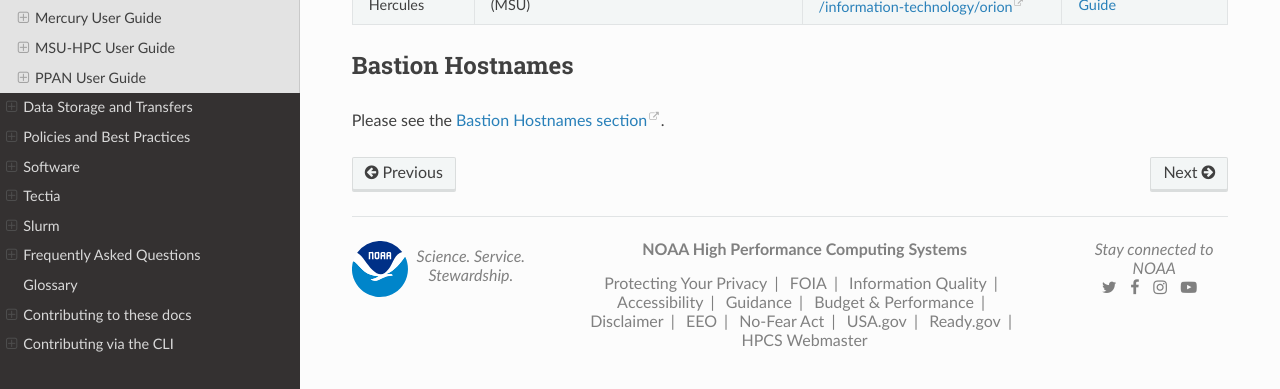
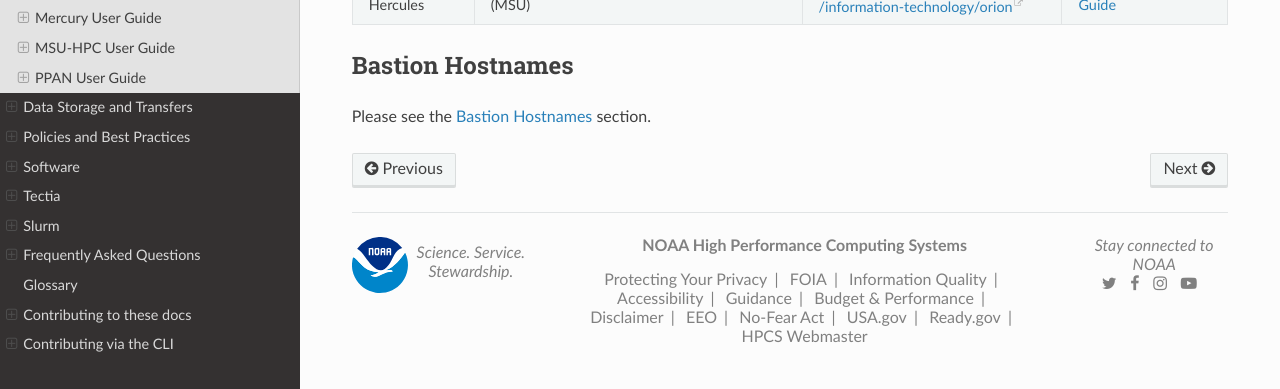
Before and after one commit to NOAA-RDHPCS/noaa-rdhpcs.github.io, a Sphinx documentation site: the page built from source/systems/common.rst, in a window 1280 px wide and 900 px high, scrolled down 1041 px. Shown: the part 508-897 px from the top of the window. Built offline with Sphinx 7.4.7 and the Read the Docs theme 3.1.0, drawn with Linux system fonts in a browser that asks for light colours; pages that are not in the unit, such as notebooks, are missing from menus; part of the change alters nothing that is shown.

```diff
--- a/source/systems/common.rst
+++ b/source/systems/common.rst
@@ -70,4 +70,4 @@ Performance Computing program.
 Bastion Hostnames
 =================
 
-Please see the `Bastion Hostnames section <https://docs.rdhpcs.noaa.gov/connecting/index.html#bastion-hostnames>`_.
+Please see the :ref:`bastion_hostnames` section.
```
